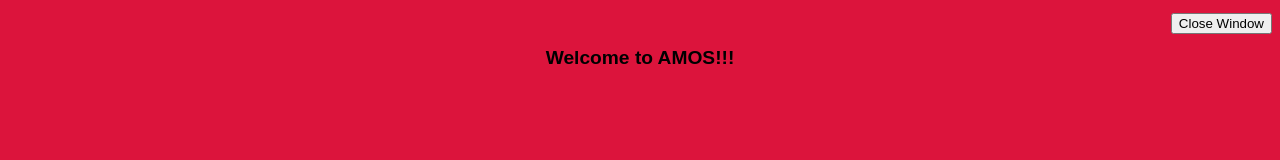
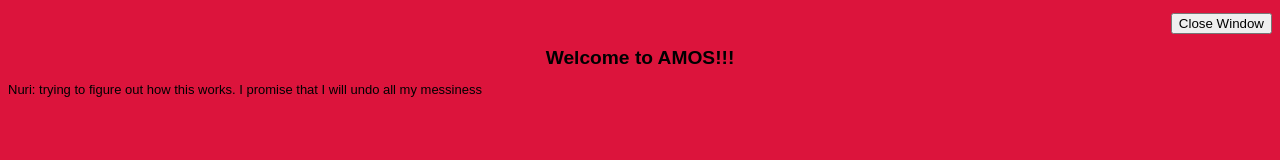
Before and after one commit to crzndx/AMOS-SS14-Group-3, a plain HTML site: page SolypManagementDashboard/SolypManagementDashboard/default.html in a window 1280 px wide. Drawn offline with Linux system fonts and the light colour scheme.

Commit message:
change_nur

```diff
--- a/SolypManagementDashboard/SolypManagementDashboard/default.html
+++ b/SolypManagementDashboard/SolypManagementDashboard/default.html
@@ -41,6 +41,7 @@
         <button onclick="closeWin()">Close Window</button>
     </p>
     <h1 align="center">Welcome to AMOS!!!</h1>
+    <p> Nuri: trying to figure out how this works. I promise that I will undo all my messiness</p>
 
 </body>
 </html>
```
